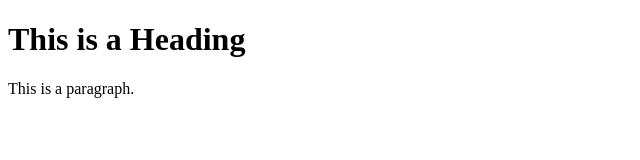
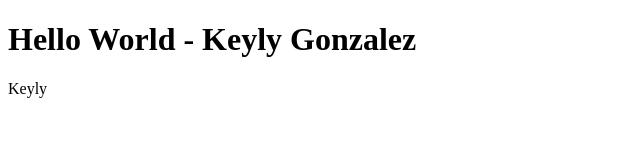
Before and after one commit to KeyyGonza/KeyyGonza.github.io, a plain HTML site: page index.html in a window 1280 px wide. Shown: the whole page, without its empty margins (0-640 px from the left). Drawn offline with Linux system fonts and the light colour scheme.

Commit message:
Update index.html

```diff
--- a/index.html
+++ b/index.html
@@ -2,10 +2,10 @@
 <html lang="en">
 <head>
 <meta charset="utf-8">
-	<title>Page Title</title>
+	<title>Hello World - Azure</title>
 </head>
 <body>
-	<h1>This is a Heading</h1>
-	<p>This is a paragraph.</p>
+	<h1>Hello World - Keyly Gonzalez</h1>
+	<p>Keyly</p>
 </body>
 </html>
```
